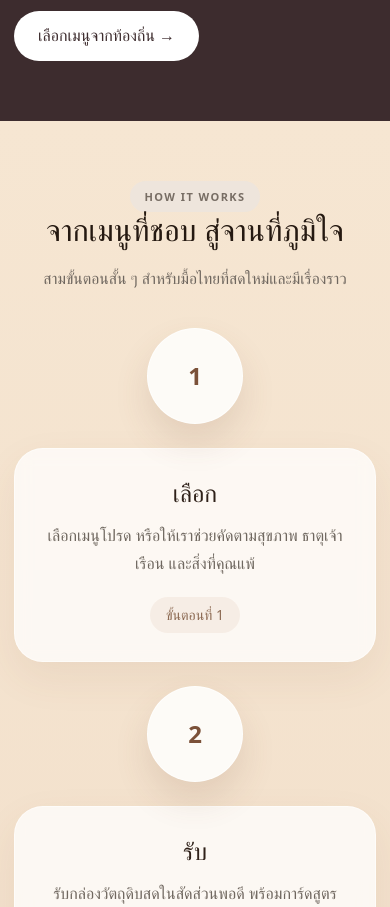
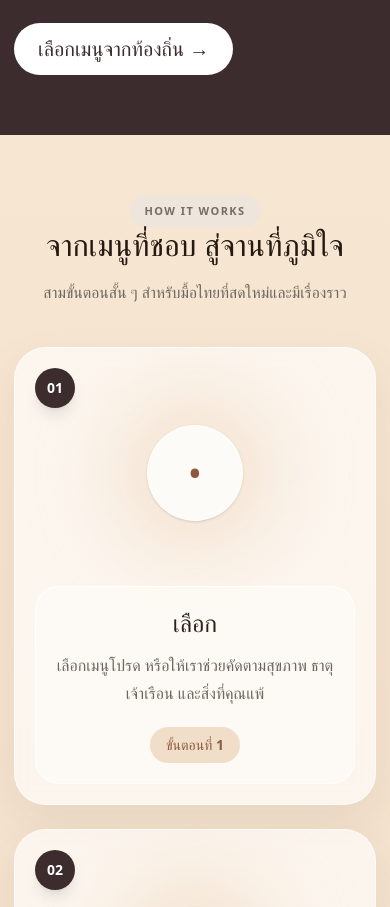
Before and after one commit to ctrlaltnate/JSD13-Group4-Project-Sprint-2, a React (Vite) app: page / in a window 390 px wide. Shown: the part 3800-4707 px from the top of the page. Built offline with nearby package versions, Linux system fonts and the light colour scheme; no server answers; a web font is replaced by a local one.

Commit message:
fix landing

```diff
--- a/package.json
+++ b/package.json
@@ -12,6 +12,7 @@
   "dependencies": {
     "@tailwindcss/vite": "^4.0.14",
     "gsap": "^3.15.0",
+    "lottie-react": "^3.1.0",
     "react": "^19.0.0",
     "react-dom": "^19.0.0",
     "react-router": "^7.18.2",
--- a/src/components/home/StepsSection.jsx
+++ b/src/components/home/StepsSection.jsx
@@ -1,41 +1,114 @@
+import { useEffect, useState } from "react";
+import { LottieSvg } from "lottie-react";
+
 const steps = [
-  [
-    "เลือก",
-    "เลือกเมนูโปรด หรือให้เราช่วยคัดตามสุขภาพ ธาตุเจ้าเรือน และสิ่งที่คุณแพ้",
-  ],
-  ["รับ", "รับกล่องวัตถุดิบสดในสัดส่วนพอดี พร้อมการ์ดสูตรและข้อมูลโภชนาการ"],
-  [
-    "ปรุง",
-    "ทำตามขั้นตอนง่าย ๆ ใช้เวลาเพียง 15–30 นาที แล้วอร่อยพร้อมกันที่บ้าน",
-  ],
+  {
+    title: "เลือก",
+    text: "เลือกเมนูโปรด หรือให้เราช่วยคัดตามสุขภาพ ธาตุเจ้าเรือน และสิ่งที่คุณแพ้",
+    animationUrl:
+      "https://raw.githubusercontent.com/useAnimations/react-useanimations/master/src/lib/checkBox/checkBox.json",
+    animationLabel: "ภาพเคลื่อนไหวการเลือกเมนู",
+  },
+  {
+    title: "รับ",
+    text: "รับกล่องวัตถุดิบสดในสัดส่วนพอดี พร้อมการ์ดสูตรและข้อมูลโภชนาการ",
+    animationUrl:
+      "https://raw.githubusercontent.com/xvrh/lottie-flutter/master/example/assets/lottiefiles/delivery_van.json",
+    animationLabel: "ภาพเคลื่อนไหวรถจัดส่งกล่องวัตถุดิบ",
+  },
+  {
+    title: "ปรุง",
+    text: "ทำตามขั้นตอนง่าย ๆ ใช้เวลาเพียง 15–30 นาที แล้วอร่อยพร้อมกันที่บ้าน",
+    animationUrl:
+      "https://raw.githubusercontent.com/useAnimations/react-useanimations/master/src/lib/activity/activity.json",
+    animationLabel: "ภาพเคลื่อนไหวแสดงขั้นตอนการปรุงอาหาร",
+  },
 ];
+
+function StepAnimation({ src, label }) {
+  const [animationData, setAnimationData] = useState(null);
+  const [hasError, setHasError] = useState(false);
+
+  useEffect(() => {
+    const controller = new AbortController();
+
+    fetch(src, { signal: controller.signal })
+      .then((response) => {
+        if (!response.ok) throw new Error("Unable to load Lottie animation");
+        return response.json();
+      })
+      .then(setAnimationData)
+      .catch((error) => {
+        if (error.name !== "AbortError") setHasError(true);
+      });
+
+    return () => controller.abort();
+  }, [src]);
+
+  return (
+    <div
+      className="relative mx-auto grid aspect-square w-full max-w-[210px] place-items-center"
+      role="img"
+      aria-label={label}
+    >
+      <div className="absolute inset-[10%] rounded-full bg-[#efd6bc]/55 blur-2xl" />
+      {animationData ? (
+        <LottieSvg
+          src={animationData}
+          loop
+          autoplay
+          className="relative z-10 h-full w-full"
+        />
+      ) : (
+        <div
+          className={`relative z-10 grid h-24 w-24 place-items-center rounded-full border border-white/80 bg-[#fdfbf7] text-3xl font-bold text-[#8d593a] shadow-sm ${hasError ? "opacity-100" : "animate-pulse"}`}
+          aria-hidden="true"
+        >
+          {hasError ? "•" : ""}
+        </div>
+      )}
+    </div>
+  );
+}
 
 export default function StepsSection() {
   return (
-    <section className="home-section bg-[linear-gradient(180deg,#f6e6d2_0%,#f1dec9_100%)]">
+    <section className="home-section overflow-hidden bg-[linear-gradient(180deg,#f6e6d2_0%,#f1dec9_100%)]">
       <div className="home-container">
-        <div className="home-heading">
+        <div className="home-heading mx-auto max-w-2xl text-center">
           <span className="home-eyebrow">How it works</span>
           <h2 className="mt-4">จากเมนูที่ชอบ สู่จานที่ภูมิใจ</h2>
           <p>สามขั้นตอนสั้น ๆ สำหรับมื้อไทยที่สดใหม่และมีเรื่องราว</p>
         </div>
-        <div className="relative grid gap-6 md:grid-cols-3">
-          <div className="absolute left-[16%] right-[16%] top-12 hidden border-t border-dashed border-[#a4907c] md:block" />
-          {steps.map(([title, text], index) => (
-            <article key={title} className="relative text-center">
-              <span className="relative z-10 mx-auto grid h-24 w-24 place-items-center rounded-full border border-white/70 bg-[#fdfbf7] text-2xl font-bold text-[#7b5139] shadow-[0_18px_35px_rgba(123,81,57,0.14)]">
-                {index + 1}
+
+        <div className="relative mt-10 grid gap-6 md:grid-cols-3 md:gap-5 lg:mt-14 lg:gap-8">
+          <div className="absolute left-[16%] right-[16%] top-[106px] hidden border-t-2 border-dashed border-[#b99778]/45 md:block" />
+
+          {steps.map(({ title, text, animationUrl, animationLabel }, index) => (
+            <article
+              key={title}
+              className="group relative flex h-full flex-col overflow-hidden rounded-[2rem] border border-white/65 bg-white/65 p-5 text-center shadow-[0_18px_45px_rgba(123,81,57,0.09)] backdrop-blur-sm transition duration-500 hover:-translate-y-2 hover:bg-white/80 hover:shadow-[0_26px_60px_rgba(123,81,57,0.15)] sm:p-6"
+            >
+              <span className="absolute left-5 top-5 z-20 grid h-10 w-10 place-items-center rounded-full bg-[#3d2c2e] text-sm font-bold text-white shadow-lg">
+                {String(index + 1).padStart(2, "0")}
               </span>
-              <div className="mt-6 rounded-[1.8rem] border border-white/50 bg-white/75 p-7 shadow-[0_16px_40px_rgba(123,81,57,0.08)] backdrop-blur-sm">
+
+              <StepAnimation src={animationUrl} label={animationLabel} />
+
+              <div className="relative z-10 mt-2 flex flex-1 flex-col rounded-[1.5rem] border border-white/80 bg-[#fdfbf7]/80 p-5">
                 <h3 className="text-2xl font-bold text-[#2f2119]">{title}</h3>
-                <p className="mt-3 leading-7 text-[#6f675f]">{text}</p>
-                <div className="mt-5 inline-flex rounded-full bg-[#f6ede5] px-4 py-2 text-sm font-medium text-[#8c6a53]">
+                <p className="mt-3 flex-1 leading-7 text-[#6f675f]">{text}</p>
+                <div className="mx-auto mt-5 inline-flex rounded-full bg-[#f1dec9] px-4 py-2 text-sm font-bold text-[#8c5c40]">
                   ขั้นตอนที่ {index + 1}
                 </div>
               </div>
             </article>
           ))}
         </div>
+
+        <p className="mt-6 text-center text-xs text-[#8c796b]">
+          Lottie animations: useAnimations (CC BY 4.0) และ LottieFiles community
+        </p>
       </div>
     </section>
   );
--- a/src/components/home/StorySection.jsx
+++ b/src/components/home/StorySection.jsx
@@ -17,9 +17,9 @@ export default function StorySection() {
             alt="เกษตรกรท้องถิ่นกับผลผลิตสด"
             className="aspect-[1.05] w-full rounded-[2rem] object-cover"
           />
-          <div className="absolute bottom-3 left-3 rounded-2xl bg-white/90 p-4 text-[#3d2c2e] backdrop-blur sm:bottom-5 sm:left-5 sm:p-5">
+          <div className="absolute bottom-3 left-3 rounded-3xl text-2xl bg-white/90 p-4 text-[#3d2c2e] backdrop-blur sm:bottom-5 sm:left-5 sm:p-5">
             <strong>รู้ที่มาในทุกกล่อง</strong>
-            <span className="mt-1 block text-sm">
+            <span className="mt-1 block text-lg">
               จากแหล่งผลิตที่ตรวจสอบได้
             </span>
           </div>
@@ -39,14 +39,15 @@ export default function StorySection() {
                 key={value}
                 className="rounded-2xl border border-white/10 bg-white/5 p-5"
               >
-                <strong className="text-2xl text-[#f2c89f]">{value}</strong>
-                <p className="mt-2 text-sm leading-6 text-[#d8c8bb]">{label}</p>
+                <strong className="text-3xl text-[#f2c89f]">{value}</strong>
+                <p className="mt-2 text-lg leading-6 text-[#d8c8bb]">{label}</p>
               </article>
             ))}
           </div>
           <a
             href="#kits"
-            className="mt-8 inline-flex rounded-full bg-white px-6 py-3 font-bold text-[#3d2c2e] hover:bg-[#f1dec9]"
+            className="mt-8 inline-flex rounded-full
+             bg-white px-6 py-3 font-bold text-[#3d2c2e] text-xl hover:bg-[#f1dec9]"
           >
             เลือกเมนูจากท้องถิ่น →
           </a>
```
Also changed, not shown: 1 other file (tests, documents, lock files or other folders).
